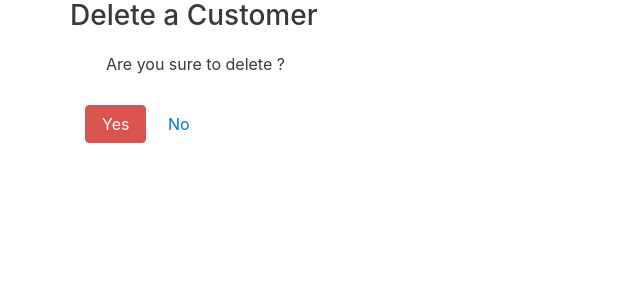
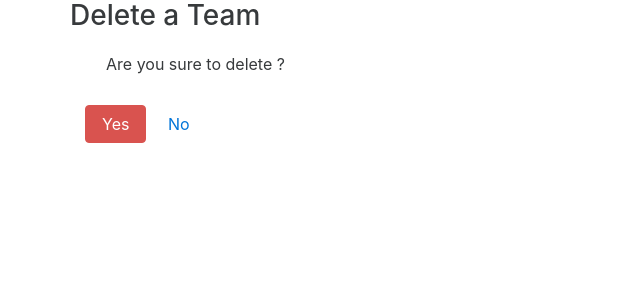
Before and after one commit to jayel5k/nba, a PHP site: page /delete.php in a window 1280 px wide. Shown: the top 300 px of the page, without its empty margins (0-640 px from the left). Run offline with PHP 8.4, Linux system fonts and the light colour scheme.

Commit message:
kfldkfld

```diff
--- a/delete.php
+++ b/delete.php
@@ -35,7 +35,7 @@
 
     			<div class="span10 offset1">
     				<div class="row">
-		    			<h3>Delete a Customer</h3>
+		    			<h3>Delete a Team</h3>
 		    		</div>
 
 	    			<form class="form-horizontal" action="delete.php" method="post">
```
Also changed, not shown: index.php (+26 -0 lines), 1 other file.
